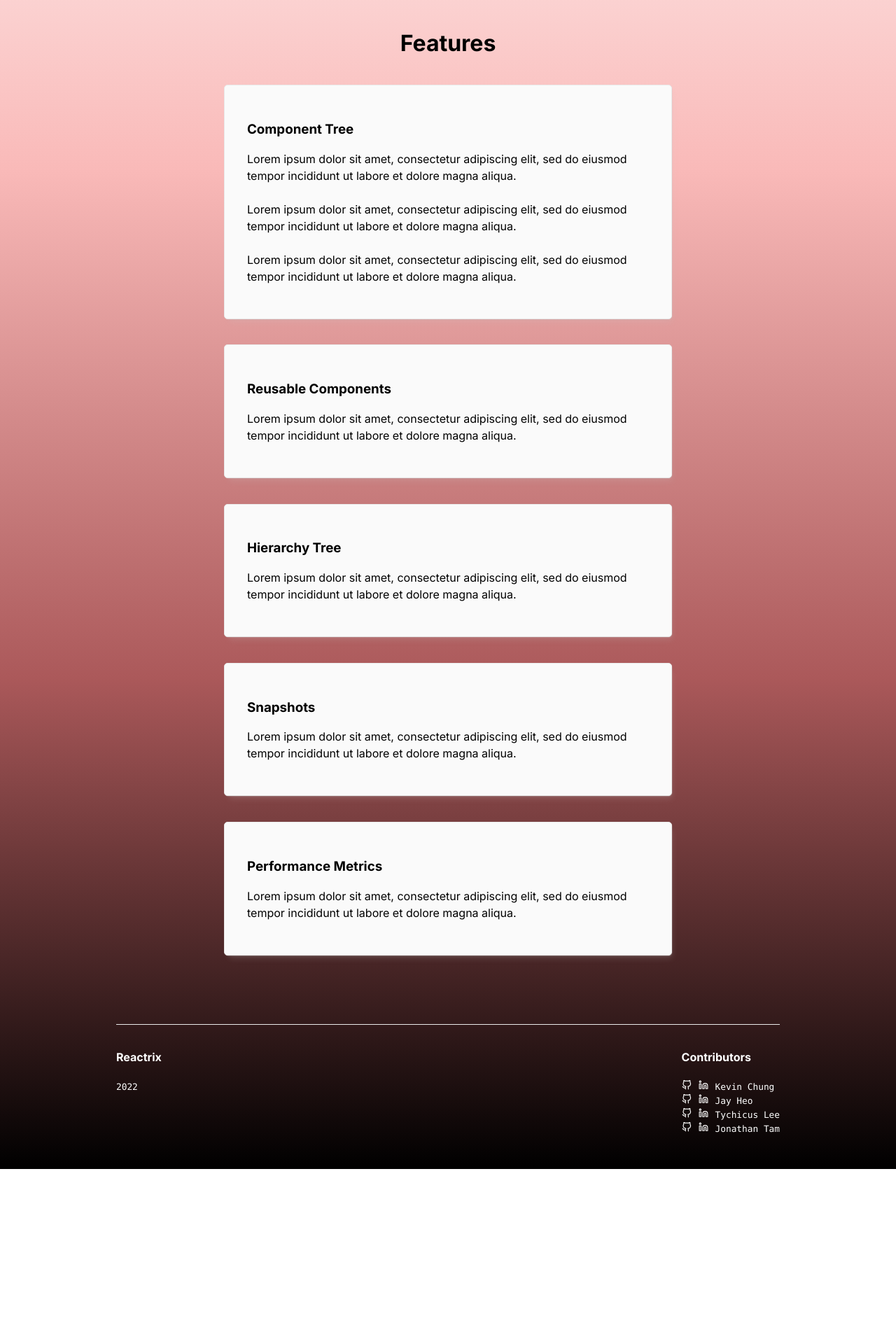
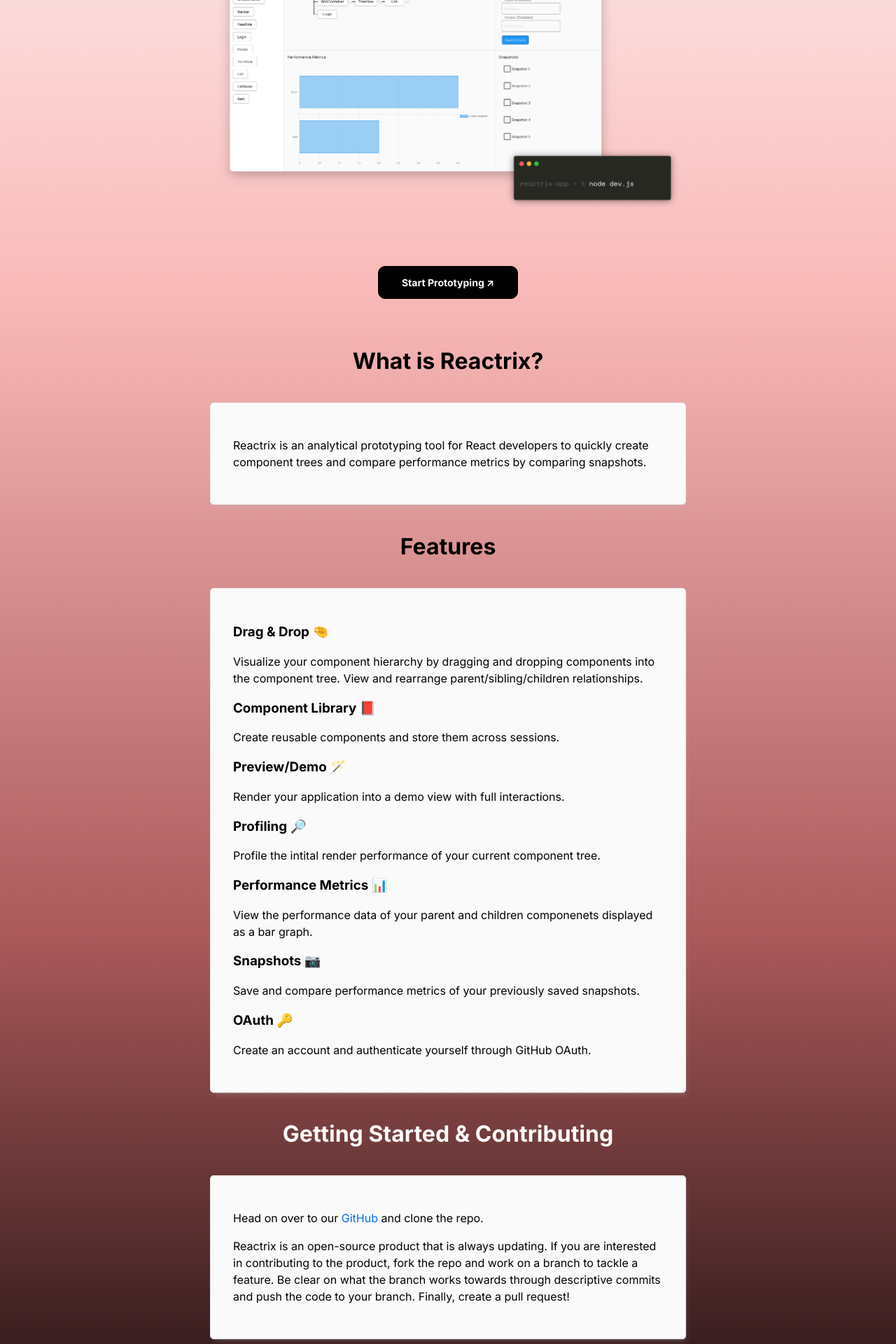
Before and after one commit to Reactrix-Admin/reactrixapp, a Next.js app: page / in a window 1280 px wide. Shown: the part 460-2380 px from the top of the page at 70% size. Before the commit the page ends 2130 px from the top, so only its background shows below. Built offline with nearby package versions, Linux system fonts and the light colour scheme.

Commit message:
components folder created, css changes, splash image added

```diff
--- a/pages/footer.js
+++ b/pages/components/footer.js
@@ -1,6 +1,6 @@
 import Image from 'next/image';
 
-import styles from '../styles/Home.module.css';
+import styles from '../../styles/Home.module.css';
 
 function FooterComponent() {
   const contributors = {
--- a/pages/header.js
+++ b/pages/components/header.js
@@ -1,7 +1,7 @@
 import Image from 'next/image';
 import Link from 'next/link';
 
-import styles from '../styles/Home.module.css';
+import styles from '../../styles/Home.module.css';
 
 function HeaderComponent() {
   return (
--- a/pages/headline.js
+++ b/pages/components/headline.js
@@ -1,6 +1,6 @@
 import Image from 'next/image';
 
-import styles from '../styles/Home.module.css';
+import styles from '../../styles/Home.module.css';
 
 export default function Headline() {
   return (
@@ -10,8 +10,9 @@ export default function Headline() {
         <br />
         Without Analytics
       </h1>
+      <div className={styles.logo}></div>
       <p className={styles.description}>
-        Reactrix is an analytical prototyping tool for React
+        <Image src='/splash.png' alt='Splash' width={800} height={509} />
       </p>
       <a
         href='https://github.com/oslabs-beta/Reactrix'
--- a/pages/index.js
+++ b/pages/index.js
@@ -1,10 +1,10 @@
 import Head from 'next/head';
 import styles from '../styles/Home.module.css';
 
-import HeaderComponent from './header';
-import Headline from './headline';
+import HeaderComponent from './components/header';
+import Headline from './components/headline';
 import Main from './main';
-import FooterComponent from './footer';
+import FooterComponent from './components/footer';
 
 export default function Home() {
   return (
--- a/pages/main.js
+++ b/pages/main.js
@@ -6,48 +6,62 @@ export default function Main() {
   return (
     <main className={styles.main}>
       <div className={styles.grid}>
+        <h1>What is Reactrix?</h1>
+        <div className={styles.card}>
+          <p>
+            Reactrix is an analytical prototyping tool for React developers to
+            quickly create component trees and compare performance metrics by
+            comparing snapshots.
+          </p>
+        </div>
         <h1>Features</h1>
         <div className={styles.card}>
-          <h3>Component Tree</h3>
+          <h3>Drag & Drop 🤏</h3>
           <p>
-            Lorem ipsum dolor sit amet, consectetur adipiscing elit, sed do
-            eiusmod tempor incididunt ut labore et dolore magna aliqua.
-            {<br />}
-            {<br />}
-            Lorem ipsum dolor sit amet, consectetur adipiscing elit, sed do
-            eiusmod tempor incididunt ut labore et dolore magna aliqua.
-            {<br />}
-            {<br />}
-            Lorem ipsum dolor sit amet, consectetur adipiscing elit, sed do
-            eiusmod tempor incididunt ut labore et dolore magna aliqua.
+            Visualize your component hierarchy by dragging and dropping
+            components into the component tree. View and rearrange
+            parent/sibling/children relationships.
+          </p>
+          <h3>Component Library 📕</h3>
+          <p>Create reusable components and store them across sessions.</p>
+          <h3>Preview/Demo 🪄</h3>
+          <p>
+            Render your application into a demo view with full interactions.
+          </p>
+          <h3>Profiling 🔎</h3>
+          <p>
+            Profile the intital render performance of your current component
+            tree.
+          </p>
+          <h3>Performance Metrics 📊</h3>
+          <p>
+            View the performance data of your parent and children componenets
+            displayed as a bar graph.
+          </p>
+          <h3>Snapshots 📷</h3>
+          <p>
+            Save and compare performance metrics of your previously saved
+            snapshots.
+          </p>
+          <h3>OAuth 🔑</h3>
+          <p>
+            Create an account and authenticate yourself through GitHub OAuth.
           </p>
         </div>
+        <h1 className={styles.whiteText}>Getting Started & Contributing</h1>
         <div className={styles.card}>
-          <h3>Reusable Components</h3>
           <p>
-            Lorem ipsum dolor sit amet, consectetur adipiscing elit, sed do
-            eiusmod tempor incididunt ut labore et dolore magna aliqua.
-          </p>
-        </div>
-        <div className={styles.card}>
-          <h3>Hierarchy Tree</h3>
-          <p>
-            Lorem ipsum dolor sit amet, consectetur adipiscing elit, sed do
-            eiusmod tempor incididunt ut labore et dolore magna aliqua.
-          </p>
-        </div>
-        <div className={styles.card}>
-          <h3>Snapshots</h3>
-          <p>
-            Lorem ipsum dolor sit amet, consectetur adipiscing elit, sed do
-            eiusmod tempor incididunt ut labore et dolore magna aliqua.
-          </p>
-        </div>
-        <div className={styles.card}>
-          <h3>Performance Metrics</h3>
-          <p>
-            Lorem ipsum dolor sit amet, consectetur adipiscing elit, sed do
-            eiusmod tempor incididunt ut labore et dolore magna aliqua.
+            Head on over to our{' '}
+            <a href='https://github.com/oslabs-beta/Reactrix'>{'GitHub'}</a> and
+            clone the repo.
+            <p>
+              {' '}
+              Reactrix is an open-source product that is always updating. If you
+              are interested in contributing to the product, fork the repo and
+              work on a branch to tackle a feature. Be clear on what the branch
+              works towards through descriptive commits and push the code to
+              your branch. Finally, create a pull request!
+            </p>
           </p>
         </div>
       </div>
--- a/styles/Home.module.css
+++ b/styles/Home.module.css
@@ -16,7 +16,7 @@
 }
 
 .header {
-  width: 75%;
+  width: 60%;
   height: 75px;
   border-bottom: 1px solid #eaeaea;
   display: flex;
@@ -24,6 +24,14 @@
   align-items: center;
   font-size: 1.25rem;
   font-weight: bold;
+}
+
+.title {
+  margin-top: 3rem;
+  margin-bottom: -1.5rem;
+  line-height: 1.15;
+  font-size: 4rem;
+  text-align: center;
 }
 
 .title a {
@@ -35,17 +43,6 @@
 .title a:focus,
 .title a:active {
   text-decoration: underline;
-}
-
-.title {
-  margin-top: 1rem;
-  line-height: 1.15;
-  font-size: 3rem;
-}
-
-.title {
-  padding: 2rem;
-  text-align: center;
 }
 
 .gradient {
@@ -70,6 +67,8 @@
   line-height: 1.5;
   font-size: 1.15rem;
   text-align: center;
+  font-family: Menlo, Monaco, Lucida Console, Liberation Mono, DejaVu Sans Mono,
+    Bitstream Vera Sans Mono, Courier New, monospace;
 }
 
 .start {
@@ -104,8 +103,8 @@
 
 .grid {
   display: flex;
+  justify-content: space-around;
   align-items: center;
-  justify-content: space-around;
   flex-wrap: wrap;
   max-width: 800px;
   margin-top: 3rem;
@@ -121,7 +120,7 @@
   border: 1px solid #eaeaea;
   border-radius: 5px;
   transition: color 0.15s ease, border-color 0.15s ease;
-  width: 80%;
+  width: 85%;
   box-shadow: var(--shadow-elevation-medium);
 }
 
@@ -134,6 +133,19 @@
 .card h2 {
   margin: 0 0 1rem 0;
   font-size: 1.5rem;
+}
+
+.whiteText {
+  color: #ffffff;
+}
+
+.card a {
+  color: #0070f3;
+  text-decoration: none;
+}
+
+.card a:hover {
+  text-decoration: underline;
 }
 
 .card p {
@@ -162,12 +174,12 @@
 }
 
 .footer {
-  width: 75%;
+  width: 60%;
   height: 175px;
   padding-top: 15px;
   margin: 5rem 0 2rem 0;
   color: #ffffff;
-  border-top: 1px solid #eaeaea;
+  border-top: 1px solid #696969;
   display: flex;
   justify-content: space-between;
   align-items: right;
```
Also changed, not shown: public/cli.png (deleted), public/splash.png (added).
